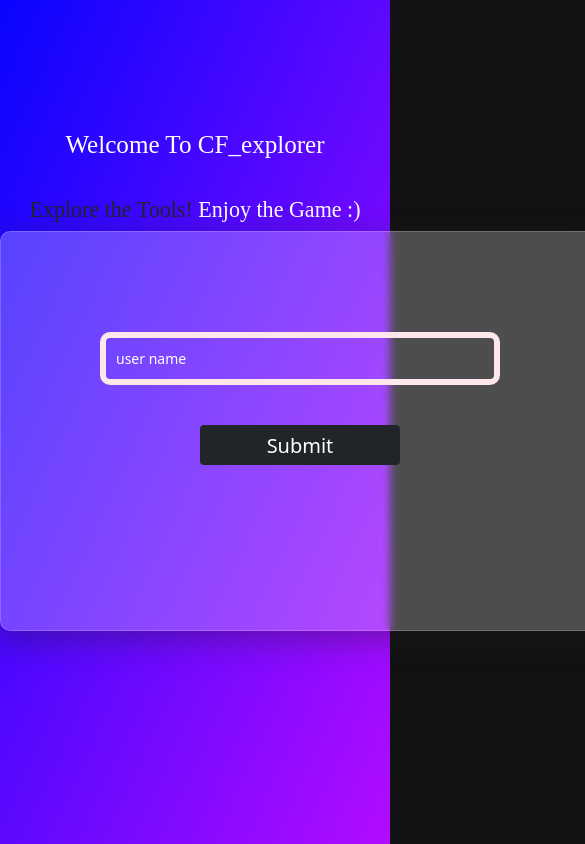
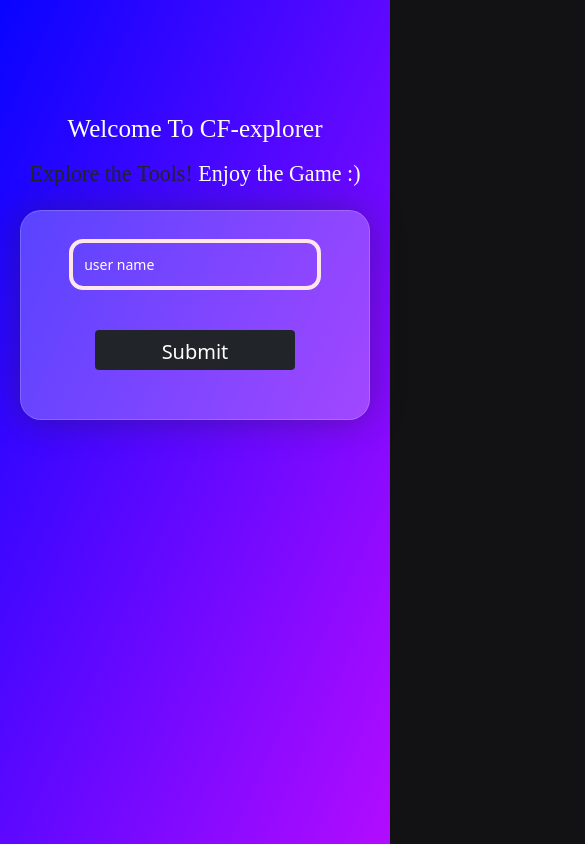
Before and after one commit to ujjwal7903/cf_explorer, a React (Create React App) app: page / in a window 390 px wide. Shown: the whole page, 585 px wide, since content can reach past the window. Built offline with nearby package versions, Linux system fonts and the light colour scheme; no server answers.

Commit message:
order changed css updated and more

```diff
--- a/src/App.css
+++ b/src/App.css
@@ -6,13 +6,9 @@
 @import url('https://fonts.googleapis.com/css2?family=Tourney:wght@300&display=swap');
 @import url('https://fonts.googleapis.com/css2?family=Righteous&display=swap');
 
-h1{
-    font-family: 'Tourney', cursive;
-}
+h1{ font-family: 'Tourney', cursive; }
 
-h2{
-    font-family: 'Righteous', cursive;
-}
+h2{ font-family: 'Righteous', cursive; }
 
 .user-btn{
     position: absolute;
@@ -32,23 +28,24 @@ h2{
     background-attachment: fixed;
     background-size: 100% 100%;
     height: 100vh;
-    padding-top:100px;
+    padding-top:6rem;
     align-items: center;
     justify-content: center;
     text-align: center;
 }
 
 .landing-card{
-    height: 400px;
-    width: 600px !important;
+    height: 25rem;
+    width: 45rem !important;
     background: rgba( 255, 255, 255, 0.25 );
-    box-shadow: 0 8px 32px 0 rgba(34, 31, 31, 0.37);
-    backdrop-filter: blur( 4px );
-    -webkit-backdrop-filter: blur( 4px );
-    border-radius: 10px;
-    border: 1px solid rgba( 255, 255, 255, 0.18 );
-    padding:100px;
+    box-shadow: 0 0.08rem 2.4rem 0 rgba(34, 31, 31, 0.37);
+    backdrop-filter: blur( 0.04rem );
+    -webkit-backdrop-filter: blur( 0.04rem );
+    border-radius: 1.5rem;
+    border: 0.1rem solid rgba( 255, 255, 255, 0.18 );
+    padding:7rem;
 }
+
 
 .td_style{
     text-decoration: none;
@@ -67,16 +64,67 @@ h2{
 }
 
 .user-name{
-    padding: 10px;
-    border-radius: 10px;
+    padding: 0.8rem;
+    border-radius: 1rem;
     background: transparent;
     color: white;
-    width: 400px;
-    border:6px solid #fde7eb;
+    width: 28rem;
+    border:0.5rem solid #fde7eb;
+}
+
+@media screen and (max-width: 1200px) {
+    h1{ height: 5rem; }
+    h2{ height: 3rem; }
+    .landing-card{
+        height: 22rem;
+    }
+}
+@media screen and (max-width: 868px) {
+    .landing-card{
+        padding: 6rem;
+        height: 20rem;
+        width: 40rem !important;
+    }
+    .user-name{ width: 25rem; }
+}
+@media screen and (max-width: 768px) {
+    .landing-card{
+        padding: 4rem;
+        height: 18rem;
+        width: 32rem !important;
+    }
+    .user-name{ width: 22rem; }
+}
+@media screen and (max-width: 486px) {
+    .landing-card{
+        padding: 2rem;
+        height: 15rem;
+        width: 25rem !important;
+    }
+    .user-name{ width: 18rem; border:0.3rem solid #fde7eb; }
+}
+@media screen and (max-width: 375px) {
+    h1{ height: 7rem; }
+    h2{ height: 4rem; }
+    .landing-card{
+        padding: 2rem;
+        height: 15rem;
+        width: 18rem !important;
+    }
+    .user-name{ width: 12rem; border:0.3rem solid #fde7eb; }
+    .landing-page{ height: 120vh; }
+}
+
+.dashboard{
+    background: linear-gradient(to bottom right,rgb(8, 4, 255), rgb(60, 255, 1));
+    background-repeat: no-repeat;
+    background-attachment:fixed;
+    background-size: 100% 100%;
+    height: 120vh;
 }
 
 .dash-card{
-    height: 20rem;
+    height: 18rem;
     width: 20rem;
     background: rgba( 255, 255, 255, 0.25 );
     box-shadow: 0 0.8rem 2.4rem 0 rgba(36, 31, 31, 0.37);
@@ -112,6 +160,41 @@ h2{
     transform: skewX(45deg) translateX(300%);
 
 }
+
+/* Responsiveness starts here */
+
+@media screen and (max-width: 1200px) {
+    .dash-card{
+        width: 19rem;
+    }
+}
+@media screen and (max-width: 868px) {
+    .dash-card{
+        width: 20rem;
+    }
+}
+
+@media screen and (max-width: 768px) {
+    .dash-card{
+        width: 30rem;
+    }
+    .dash-card:hover{
+        letter-spacing: 0.5rem;
+    }
+}
+
+@media screen and (max-width: 486px) {
+    .dash-card{
+        width: 22rem;
+    }
+}
+
+@media screen and (max-width: 375px) {
+    .dash-card{
+        width: 18rem;
+    }
+}
+
 /* small Dash Card starts here */
 
 .small-dash-card{
@@ -170,18 +253,10 @@ h2{
     .small-dash-card:hover{
         letter-spacing: 0.5rem;
     }
-    .dash-card{
-        width: 30rem;
-        height: 10rem;
-        padding-top: 3rem;
-    }
 }
 
 @media screen and (max-width: 486px) {
     .small-dash-card{
-        width: 22rem;
-    }
-    .dash-card{
         width: 22rem;
     }
 }
@@ -190,24 +265,11 @@ h2{
     .small-dash-card{
         width: 18rem;
     }
-    .dash-card{
-        width: 18rem;
-        height: 8rem;
-        padding-top: 2.25rem;
-    }
 }
 
 /* Responsiveness ends here */
 
 /* small Dash Card ends here */
-.dashboard{
-    background: linear-gradient(to bottom right,rgb(8, 4, 255), rgb(60, 255, 1));
-    background-repeat: no-repeat;
-    background-attachment:fixed;
-    background-size: 100% 100%;
-    height: 100vh;
-
-}
 
 h1{
     color: white;
--- a/src/component/Data/CardData.js
+++ b/src/component/Data/CardData.js
@@ -16,8 +16,8 @@ export const data = [
     },
     {
         "_id":"4",
-        "name":"Compare",
-        "link":"/Compare"
+        "name":"Recommender",
+        "link":"/Recommender"
     },
     {
         "_id":"5",
@@ -26,7 +26,7 @@ export const data = [
     },
     {
         "_id":"6",
-        "name":"Recommender",
-        "link":"/Recommender"
+        "name":"Compare",
+        "link":"/Compare"
     }
  ];
--- a/src/component/landing.js
+++ b/src/component/landing.js
@@ -46,7 +46,7 @@ const Landing = () =>{
 
     return(
         <div className="landing-page fluid-container" >
-            <h1>Welcome To CF_explorer</h1>
+            <h1>Welcome To CF-explorer</h1>
             <h2>Explore the Tools! <span style={{color:'InfoBackground'}}> Enjoy the Game :)</span> </h2>
            <div className="container landing-card">
                 <input
```
